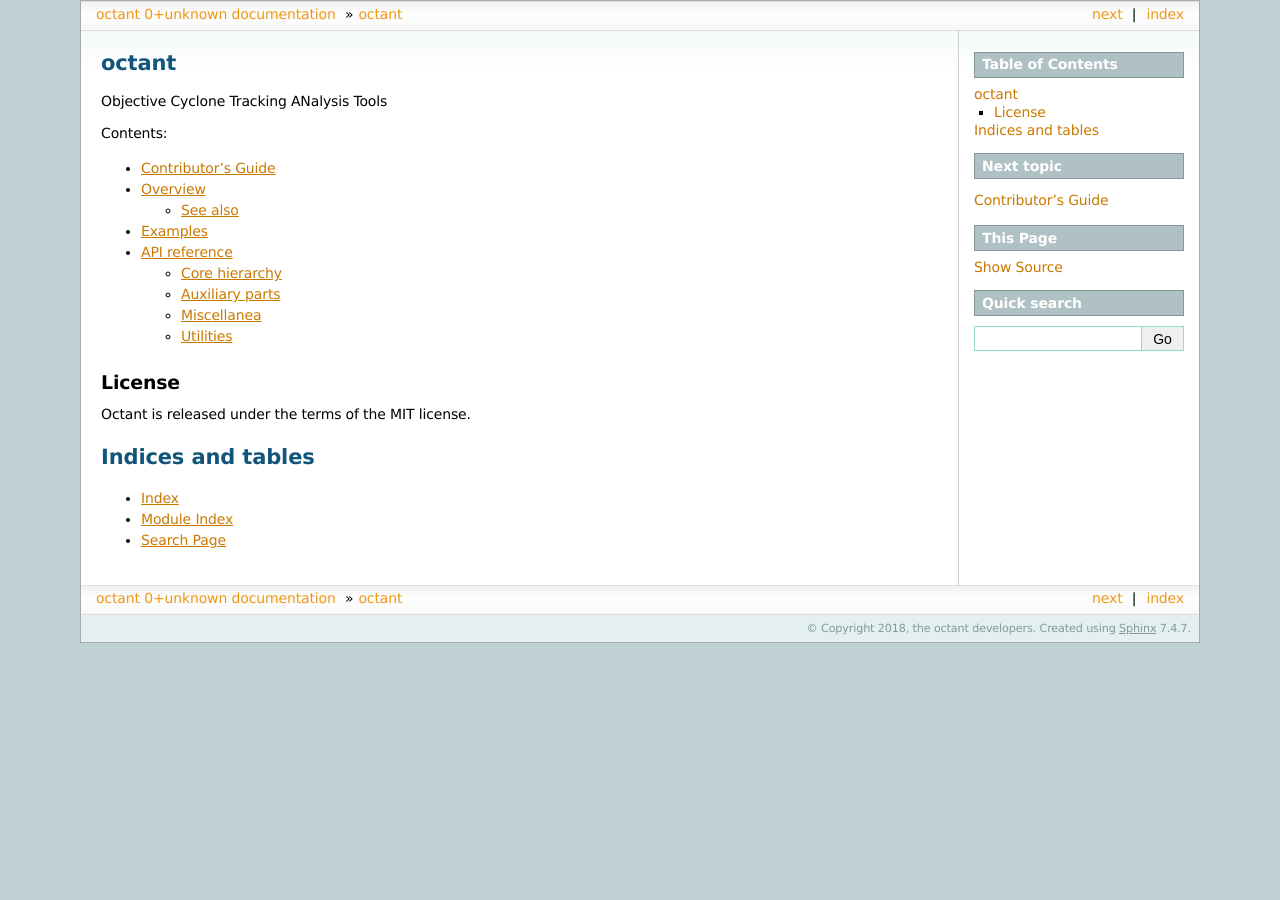
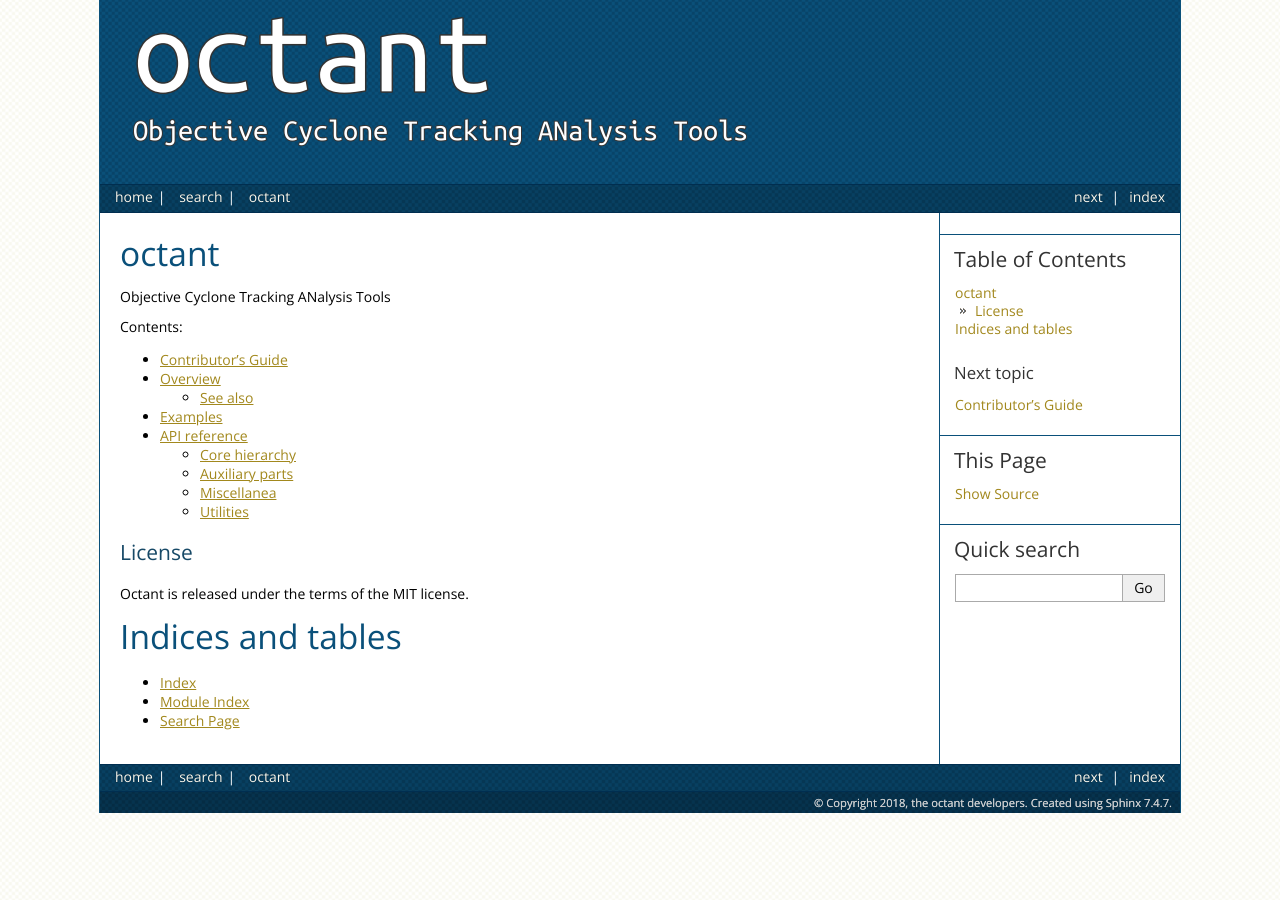
Before and after one commit to dennissergeev/octant, a Sphinx documentation site: the page built from docs/source/index.rst, in a window 1280 px wide. Built offline with Sphinx 7.4.7, drawn with Linux system fonts in a browser that asks for light colours.

Commit message:
docs: change theme, switch to napoleon

```diff
--- /dev/null
+++ b/docs/source/_themes/sphinx13_octant/layout.html
@@ -0,0 +1,83 @@
+{#
+    sphinxdoc/layout.html
+    ~~~~~~~~~~~~~~~~~~~~~
+
+    Sphinx layout template for the sphinxdoc theme.
+
+    :copyright: Copyright 2007-2013 by the Sphinx team, see AUTHORS.
+    :license: BSD, see LICENSE for details.
+#}
+{%- extends "basic/layout.html" %}
+
+
+{# put the sidebar before the body #}
+{% block sidebar1 %}{{ sidebar() }}{% endblock %}
+{% block sidebar2 %}{% endblock %}
+
+
+{% block extrahead %}
+    <link href='http://fonts.googleapis.com/css?family=Open+Sans:300,400,700'
+          rel='stylesheet' type='text/css' />
+    {{ super() }}
+    {%- if not embedded %}
+        <style type="text/css">
+            table.right { float: right; margin-left: 20px; }
+            table.right td { border: 1px solid #ccc; }
+        </style>
+        <script type="text/javascript">
+            // intelligent scrolling of the sidebar content
+            $(window).scroll(function() {
+                var sb = $('.sphinxsidebarwrapper');
+                var win = $(window);
+                var sbh = sb.height();
+                var offset = $('.sphinxsidebar').position()['top'];
+                var wintop = win.scrollTop();
+                var winbot = wintop + win.innerHeight();
+                var curtop = sb.position()['top'];
+                var curbot = curtop + sbh;
+                // does sidebar fit in window?
+                if (sbh < win.innerHeight()) {
+                    // yes: easy case -- always keep at the top
+                    sb.css('top', $u.min([$u.max([0, wintop - offset - 10]),
+                                         $(document).height() - sbh - 200]));
+                } else {
+                    // no: only scroll if top/bottom edge of sidebar is at
+                    // top/bottom edge of window
+                    if (curtop > wintop && curbot > winbot) {
+                        sb.css('top', $u.max([wintop - offset - 10, 0]));
+                    } else if (curtop < wintop && curbot < winbot) {
+                        sb.css('top', $u.min([winbot - sbh - offset - 20,
+                                             $(document).height() - sbh - 200]));
+                    }
+                }
+            });
+        </script>
+    {%- endif %}
+{% endblock %}
+
+
+{# put links to the home page and search in the relbar #}
+{% block rootrellink %}
+    <li><a href="{{ pathto('index') }}">home</a>|&nbsp;</li>
+    <li><a href="{{ pathto('search') }}">search</a>|&nbsp;</li>
+{% endblock %}
+
+
+{# put a header image on each page #}
+{% block header %}
+<div class="pageheader">
+  <div>
+    <a href="{{ pathto('index') }}">
+      <img src="{{ pathto('_static/octantbanner.png', 1) }}" alt="OCTANT" />
+    </a>
+  </div>
+</div>
+{% endblock %}
+
+
+{# show the full table of contents in the sidebar #}
+{% block sidebartoc %}
+    <h2>{{ project }} v{{ version }}</h2>
+    <h3>{{ _('Table of Contents') }}</h3>
+    {{ toctree(includehidden=True) }}
+{% endblock %}
--- /dev/null
+++ b/docs/source/_themes/sphinx13_octant/static/sphinx13.css
@@ -0,0 +1,396 @@
+/*
+ * sphinx13.css
+ * ~~~~~~~~~~~~
+ *
+ * Sphinx stylesheet -- sphinx13 theme.
+ *
+ * :copyright: Copyright 2007-2013 by the Sphinx team, see AUTHORS.
+ * :license: BSD, see LICENSE for details.
+ *
+ */
+
+@import url("basic.css");
+
+/* -- page layout ----------------------------------------------------------- */
+
+body {
+    font-family: 'Open Sans', 'Lucida Grande', 'Lucida Sans Unicode', 'Geneva',
+                 'Verdana', sans-serif;
+    font-size: 14px;
+    text-align: center;
+    background-image: url(bodybg.png);
+    color: black;
+    padding: 0;
+    border-right: 1px solid #0a507a;
+    border-left: 1px solid #0a507a;
+
+    margin: 0 auto;
+    min-width: 780px;
+    max-width: 1080px;
+}
+
+.pageheader {
+    background-image: url(headerbg.png);
+    text-align: left;
+    padding: 10px 15px;
+}
+
+.pageheader ul {
+    float: right;
+    color: white;
+    list-style-type: none;
+    padding-left: 0;
+    margin-top: 30px;
+    margin-right: 10px;
+}
+
+.pageheader li {
+    float: left;
+    margin: 0 0 0 10px;
+}
+
+.pageheader li a {
+    border-radius: 1px;
+    padding: 8px 12px;
+    color: #f9f9f0;
+    text-shadow: 0 0 5px rgba(0, 0, 0, 0.5);
+}
+
+.pageheader li a:hover {
+    background-color: #f9f9f0;
+    color: #0a507a;
+    text-shadow: none;
+}
+
+div.document {
+    background-color: white;
+    text-align: left;
+}
+
+div.bodywrapper {
+    margin: 0 240px 0 0;
+    border-right: 1px solid #0a507a;
+}
+
+div.body {
+    margin: 0;
+    padding: 0.5em 20px 20px 20px;
+}
+
+div.related {
+    font-size: 1em;
+    color: white;
+}
+
+div.related ul {
+    background-image: url(relbg.png);
+    height: 1.9em;
+    border-top: 1px solid #002e50;
+    border-bottom: 1px solid #002e50;
+}
+
+div.related ul li {
+    margin: 0 5px 0 0;
+    padding: 0;
+    float: left;
+}
+
+div.related ul li.right {
+    float: right;
+    margin-right: 5px;
+}
+
+div.related ul li a {
+    margin: 0;
+    padding: 0 5px 0 5px;
+    line-height: 1.75em;
+    color: #f9f9f0;
+    text-shadow: 0px 0px 1px rgba(0, 0, 0, 0.5);
+}
+
+div.related ul li a:hover {
+    color: white;
+    /*text-decoration: underline;*/
+    text-shadow: 0px 0px 1px rgba(255, 255, 255, 0.5);
+}
+
+div.sphinxsidebarwrapper {
+    position: relative;
+    top: 0px;
+    padding: 0;
+}
+
+div.sphinxsidebar {
+    margin: 0;
+    padding: 0 15px 15px 0;
+    width: 210px;
+    float: right;
+    font-size: 1em;
+    text-align: left;
+}
+
+div.sphinxsidebar .logo {
+    font-size: 1.8em;
+    color: #0A507A;
+    font-weight: 300;
+    text-align: center;
+}
+
+div.sphinxsidebar .logo img {
+    vertical-align: middle;
+}
+
+div.sphinxsidebar input {
+    border: 1px solid #aaa;
+    font-family: 'Open Sans', 'Lucida Grande', 'Lucida Sans Unicode', 'Geneva',
+                 'Verdana', sans-serif;
+    font-size: 1em;
+}
+
+div.sphinxsidebar h3 {
+    font-size: 1.5em;
+    border-top: 1px solid #0a507a;
+    margin-top: 1em;
+    margin-bottom: 0.5em;
+    padding-top: 0.5em;
+}
+
+div.sphinxsidebar h4 {
+    font-size: 1.2em;
+    margin-bottom: 0;
+}
+
+div.sphinxsidebar h3, div.sphinxsidebar h4 {
+    margin-right: -15px;
+    margin-left: -15px;
+    padding-right: 14px;
+    padding-left: 14px;
+    color: #333;
+    font-weight: 300;
+    /*text-shadow: 0px 0px 0.5px rgba(0, 0, 0, 0.4);*/
+}
+
+div.sphinxsidebarwrapper > h3:first-child {
+    margin-top: 0.5em;
+    border: none;
+}
+
+div.sphinxsidebar h3 a {
+    color: #333;
+}
+
+div.sphinxsidebar ul {
+    color: #444;
+    margin-top: 7px;
+    padding: 0;
+    line-height: 130%;
+}
+
+div.sphinxsidebar ul ul {
+    margin-left: 20px;
+    list-style-image: url(listitem.png);
+}
+
+div.footer {
+    background-image: url(footerbg.png);
+    color: #ccc;
+    text-shadow: 0 0 .2px rgba(255, 255, 255, 0.8);
+    padding: 3px 8px 3px 0;
+    clear: both;
+    font-size: 0.8em;
+    text-align: right;
+}
+
+/* no need to make a visible link to Sphinx on the Sphinx page */
+div.footer a {
+    color: #ccc;
+}
+
+/* -- body styles ----------------------------------------------------------- */
+
+p {
+    margin: 0.8em 0 0.5em 0;
+}
+
+a {
+    color: #A2881D;
+    text-decoration: none;
+}
+
+a:hover {
+    color: #E1C13F;
+}
+
+div.body a {
+    text-decoration: underline;
+}
+
+h1 {
+    margin: 10px 0 0 0;
+    font-size: 2.4em;
+    color: #0A507A;
+    font-weight: 300;
+}
+
+h2 {
+    margin: 1.em 0 0.2em 0;
+    font-size: 1.5em;
+    font-weight: 300;
+    padding: 0;
+    color: #174967;
+}
+
+h3 {
+    margin: 1em 0 -0.3em 0;
+    font-size: 1.3em;
+    font-weight: 300;
+}
+
+div.body h1 a, div.body h2 a, div.body h3 a, div.body h4 a, div.body h5 a, div.body h6 a {
+    text-decoration: none;
+}
+
+div.body h1 a tt, div.body h2 a tt, div.body h3 a tt, div.body h4 a tt, div.body h5 a tt, div.body h6 a tt {
+    color: #0A507A !important;
+    font-size: inherit !important;
+}
+
+a.headerlink {
+    color: #0A507A !important;
+    font-size: 12px;
+    margin-left: 6px;
+    padding: 0 4px 0 4px;
+    text-decoration: none !important;
+    float: right;
+}
+
+a.headerlink:hover {
+    background-color: #ccc;
+    color: white!important;
+}
+
+cite, code, tt {
+    font-family: 'Consolas', 'DejaVu Sans Mono',
+                 'Bitstream Vera Sans Mono', monospace;
+    font-size: 14px;
+    letter-spacing: -0.02em;
+}
+
+tt {
+    background-color: #f2f2f2;
+    border: 1px solid #ddd;
+    border-radius: 2px;
+    color: #333;
+    padding: 1px;
+}
+
+tt.descname, tt.descclassname, tt.xref {
+    border: 0;
+}
+
+hr {
+    border: 1px solid #abc;
+    margin: 2em;
+}
+
+a tt {
+    border: 0;
+    color: #a2881d;
+}
+
+a tt:hover {
+    color: #e1c13f;
+}
+
+pre {
+    font-family: 'Consolas', 'DejaVu Sans Mono',
+                 'Bitstream Vera Sans Mono', monospace;
+    font-size: 13px;
+    letter-spacing: 0.015em;
+    line-height: 120%;
+    padding: 0.5em;
+    border: 1px solid #ccc;
+    border-radius: 2px;
+    background-color: #f8f8f8;
+}
+
+pre a {
+    color: inherit;
+    text-decoration: underline;
+}
+
+td.linenos pre {
+    padding: 0.5em 0;
+}
+
+div.quotebar {
+    background-color: #f8f8f8;
+    max-width: 250px;
+    float: right;
+    padding: 0px 7px;
+    border: 1px solid #ccc;
+    margin-left: 1em;
+}
+
+div.topic {
+    background-color: #f8f8f8;
+}
+
+table {
+    border-collapse: collapse;
+    margin: 0 -0.5em 0 -0.5em;
+}
+
+table td, table th {
+    padding: 0.2em 0.5em 0.2em 0.5em;
+}
+
+div.admonition, div.warning {
+    font-size: 0.9em;
+    margin: 1em 0 1em 0;
+    border: 1px solid #86989B;
+    border-radius: 2px;
+    background-color: #f7f7f7;
+    padding: 0;
+}
+
+div.admonition p, div.warning p {
+    margin: 0.5em 1em 0.5em 1em;
+    padding: 0;
+}
+
+div.admonition pre, div.warning pre {
+    margin: 0.4em 1em 0.4em 1em;
+}
+
+div.admonition p.admonition-title,
+div.warning p.admonition-title {
+    margin-top: 1em;
+    padding-top: 0.5em;
+    font-weight: bold;
+}
+
+div.warning {
+    border: 1px solid #940000;
+/*    background-color: #FFCCCF;*/
+}
+
+div.warning p.admonition-title {
+}
+
+div.admonition ul, div.admonition ol,
+div.warning ul, div.warning ol {
+    margin: 0.1em 0.5em 0.5em 3em;
+    padding: 0;
+}
+
+.viewcode-back {
+    font-family: 'Open Sans', 'Lucida Grande', 'Lucida Sans Unicode', 'Geneva',
+                 'Verdana', sans-serif;
+}
+
+div.viewcode-block:target {
+    background-color: #f4debf;
+    border-top: 1px solid #ac9;
+    border-bottom: 1px solid #ac9;
+}
--- /dev/null
+++ b/docs/source/_themes/sphinx13_octant/theme.conf
@@ -0,0 +1,4 @@
+[theme]
+inherit = basic
+stylesheet = sphinx13.css
+pygments_style = trac
--- a/docs/source/conf.py
+++ b/docs/source/conf.py
@@ -41,14 +41,14 @@
 # extensions coming with Sphinx (named 'sphinx.ext.*') or your custom
 # ones.
 extensions = [
-    'sphinx.ext.autodoc',
     'sphinx.ext.extlinks',
     'sphinx.ext.intersphinx',
     'sphinx.ext.mathjax',
     'sphinx.ext.viewcode',
     'sphinx.ext.napoleon',
-    'numpydoc',
 ]
+napoleon_numpy_docstring = True
+napoleon_include_init_with_doc = False
 
 # Add any paths that contain templates here, relative to this directory.
 templates_path = ['_templates']
@@ -75,7 +75,8 @@
 exclude_patterns = []
 
 # The name of the Pygments (syntax highlighting) style to use.
-pygments_style = None
+pygments_style = 'sphinx'
+highlight_language = 'python'
 
 
 # -- Options for HTML output -------------------------------------------------
@@ -87,8 +88,8 @@
 
 # import sphinx_rtd_theme  # noqa
 # html_theme = 'sphinx_rtd_theme'
-# html_theme = 'sphinx13'
-html_theme = 'sphinxdoc'
+# html_theme = 'sphinxdoc'
+html_theme = 'sphinx13_octant'
 
 # Theme options are theme-specific and customize the look and feel of a theme
 # further.  For a list of options available for each theme, see the
@@ -192,13 +193,17 @@
 # -- Options for intersphinx extension ---------------------------------------
 # Options for intersphinx.
 intersphinx_mapping = {
-    'iris': ('https://scitools.org.uk/iris/docs/latest', None),
     'numpy': ('https://docs.scipy.org/doc/numpy', None),
     'pandas': ('http://pandas.pydata.org/', None),
     'python': ('https://docs.python.org/3/', None),
     'xarray': ('https://xarray.pydata.org/en/stable', None),
 }
 
-# -- Autodoc settings -- #
-autoclass_content = 'class'
-autodoc_member_order = 'bysource'
+# -- Autodoc settings --
+autodoc_default_options = {
+    'autoclass_content': 'both',
+    'member-order': 'bysource',
+    'members': None,
+    'special-members': '__init__',
+    'show-inheritance': None,
+}
```
Also changed, not shown: docs/source/api.rst (+2 -5 lines), docs/source/_themes/sphinx13_octant/static/bodybg.png (added), docs/source/_themes/sphinx13_octant/static/eofsheader.png (added), docs/source/_themes/sphinx13_octant/static/footerbg.png (added), docs/source/_themes/sphinx13_octant/static/headerbg.png (added), docs/source/_themes/sphinx13_octant/static/listitem.png (added), docs/source/_themes/sphinx13_octant/static/octantbanner.png (added), docs/source/_themes/sphinx13_octant/static/relbg.png (added), docs/source/_themes/sphinx13_octant/static/sphinxheader.png (added), 1 other file.
